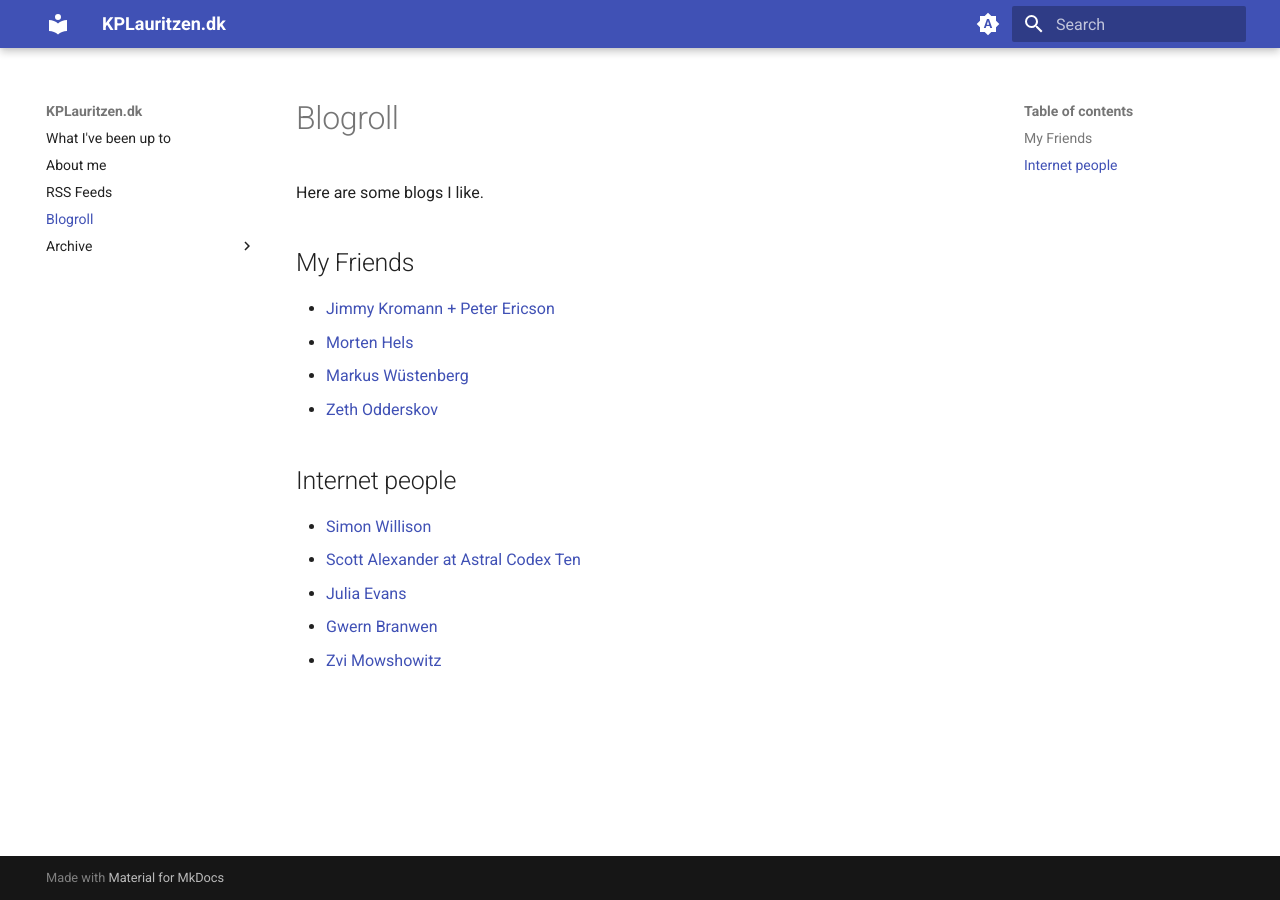
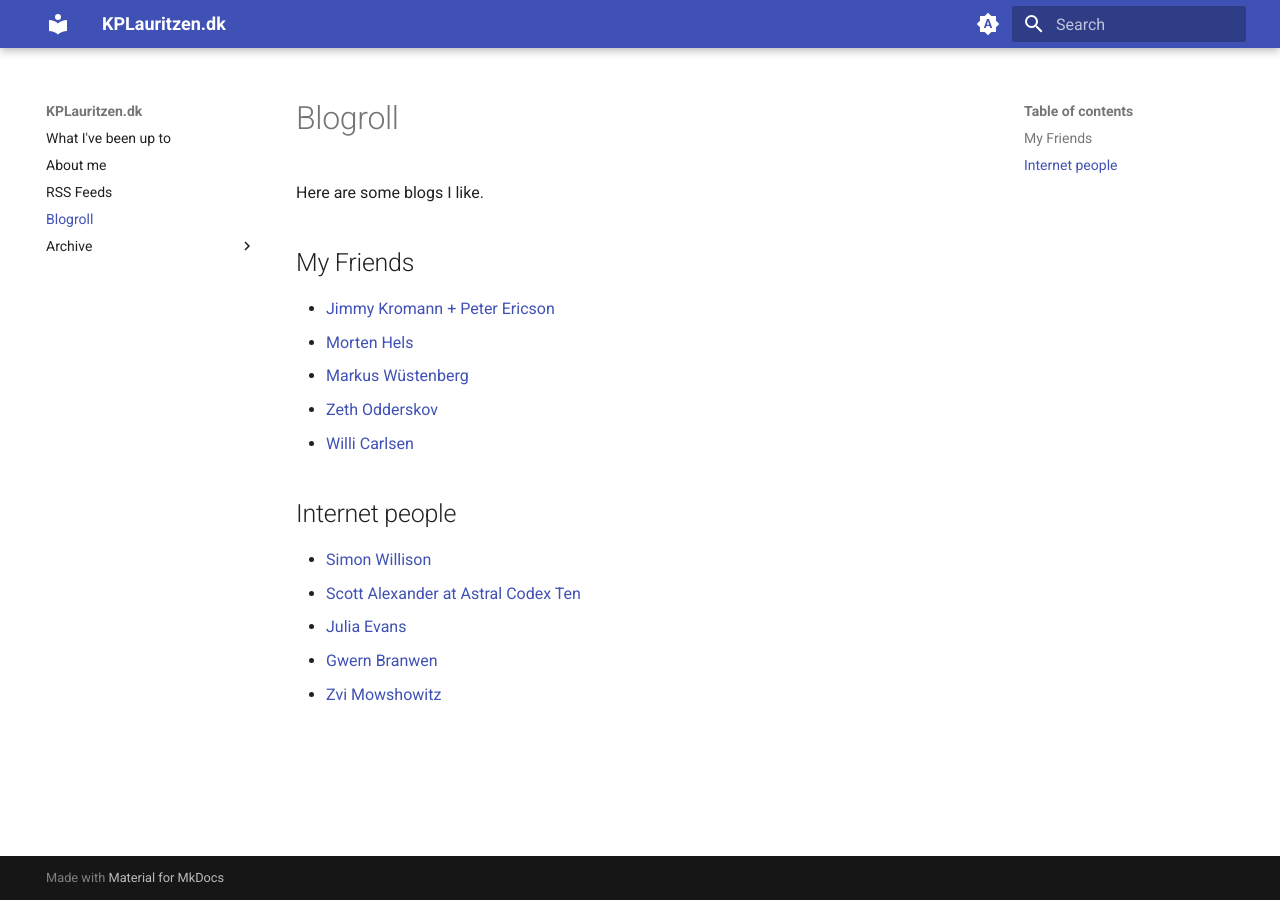
Before and after one commit to KPLauritzen/kplauritzen.github.io, an MkDocs documentation site: the page built from docs/recommendations.md, in a window 1280 px wide. Built offline with MkDocs 1.6.1 and Material for MkDocs 9.7.7, drawn with Linux system fonts in a browser that asks for light colours.

Commit message:
add willi

```diff
--- a/docs/recommendations.md
+++ b/docs/recommendations.md
@@ -8,6 +8,7 @@ Here are some blogs I like.
 - [Morten Hels](https://morten.hels.dk/)
 - [Markus Wüstenberg](https://www.maragu.dev/)
 - [Zeth Odderskov](https://zeth.dk/)
+- [Willi Carlsen](https://wcarlsen.github.io/)
 
 ## Internet people
 
```
